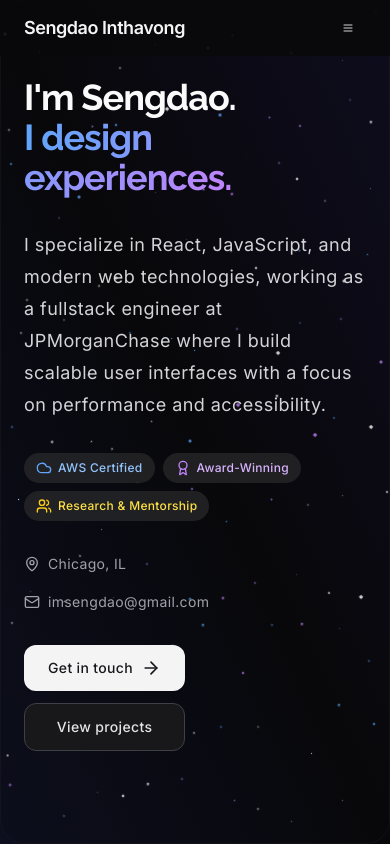
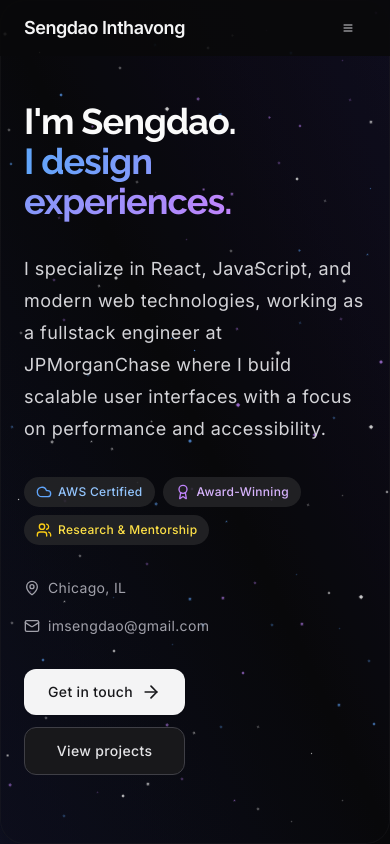
Before and after one commit to SengdowJones/portfolio, a Next.js app: page / in a window 390 px wide. Shown: the top 844 px of the page. Built offline with nearby package versions, Linux system fonts and the light colour scheme.

Commit message:
Fix mobile layout: increase top padding to prevent headline from creeping into navbar

```diff
--- a/src/app/globals.css
+++ b/src/app/globals.css
@@ -732,7 +732,7 @@
 
 /* Navigation styles */
 .nav-container {
-  @apply fixed top-0 left-0 w-full z-50 transition-all duration-300 ease-out;
+  @apply fixed top-0 left-0 w-full z-50 transition-all duration-300 ease-out pt-safe;
 }
 .nav-container-scrolled {
   @apply bg-gray-950/95 shadow-md shadow-black/10;
--- a/src/components/sections/HeroSection.tsx
+++ b/src/components/sections/HeroSection.tsx
@@ -11,7 +11,7 @@ interface HeroSectionProps {
 
 export default function HeroSection({ onEmailContact, onScrollToProjects }: HeroSectionProps) {
   return (
-    <Section className="min-h-screen flex flex-col justify-center items-center scroll-mt-20 relative overflow-hidden pt-safe pt-8 sm:pt-12">
+    <Section className="min-h-screen flex flex-col justify-center items-center scroll-mt-20 relative overflow-hidden pt-safe pt-16 sm:pt-20">
       {/* Starfield background with truly random distribution */}
       <StarfieldBackground starCount={120} />
 
@@ -19,7 +19,7 @@ export default function HeroSection({ onEmailContact, onScrollToProjects }: Hero
       <div className="absolute inset-0 bg-gray-950/20 backdrop-blur-[0.5px] border border-gray-800/30 rounded-2xl shadow-2xl"></div>
 
         <div className="w-full relative z-10">
-          <div className="flex flex-col items-start text-left space-y-8 pt-4 sm:pt-6">
+          <div className="flex flex-col items-start text-left space-y-8 pt-8 sm:pt-12">
             {/* Headline */}
             <h1 className="headline">
               <div className="animate-subtle-fade stagger-0">
```
